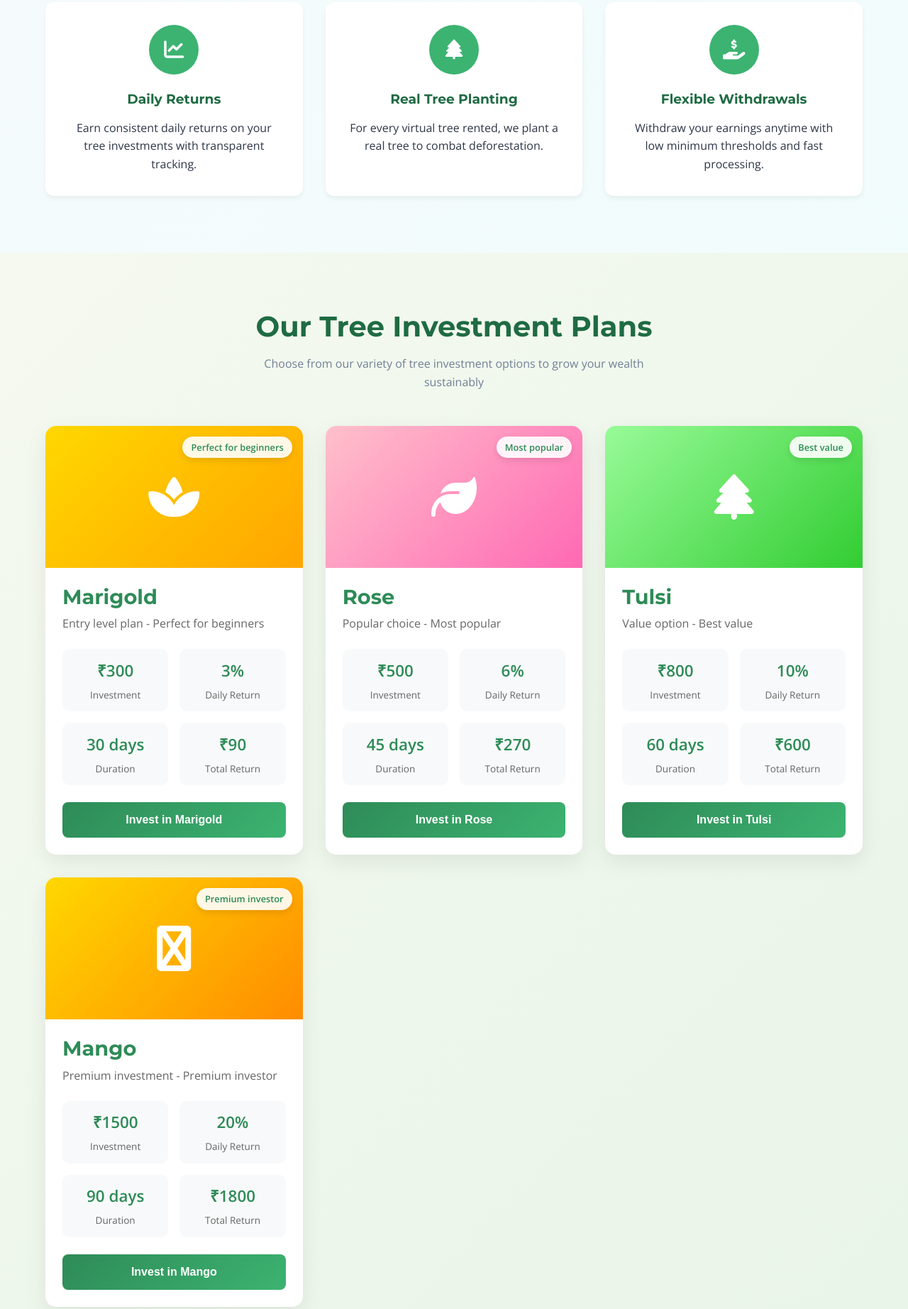
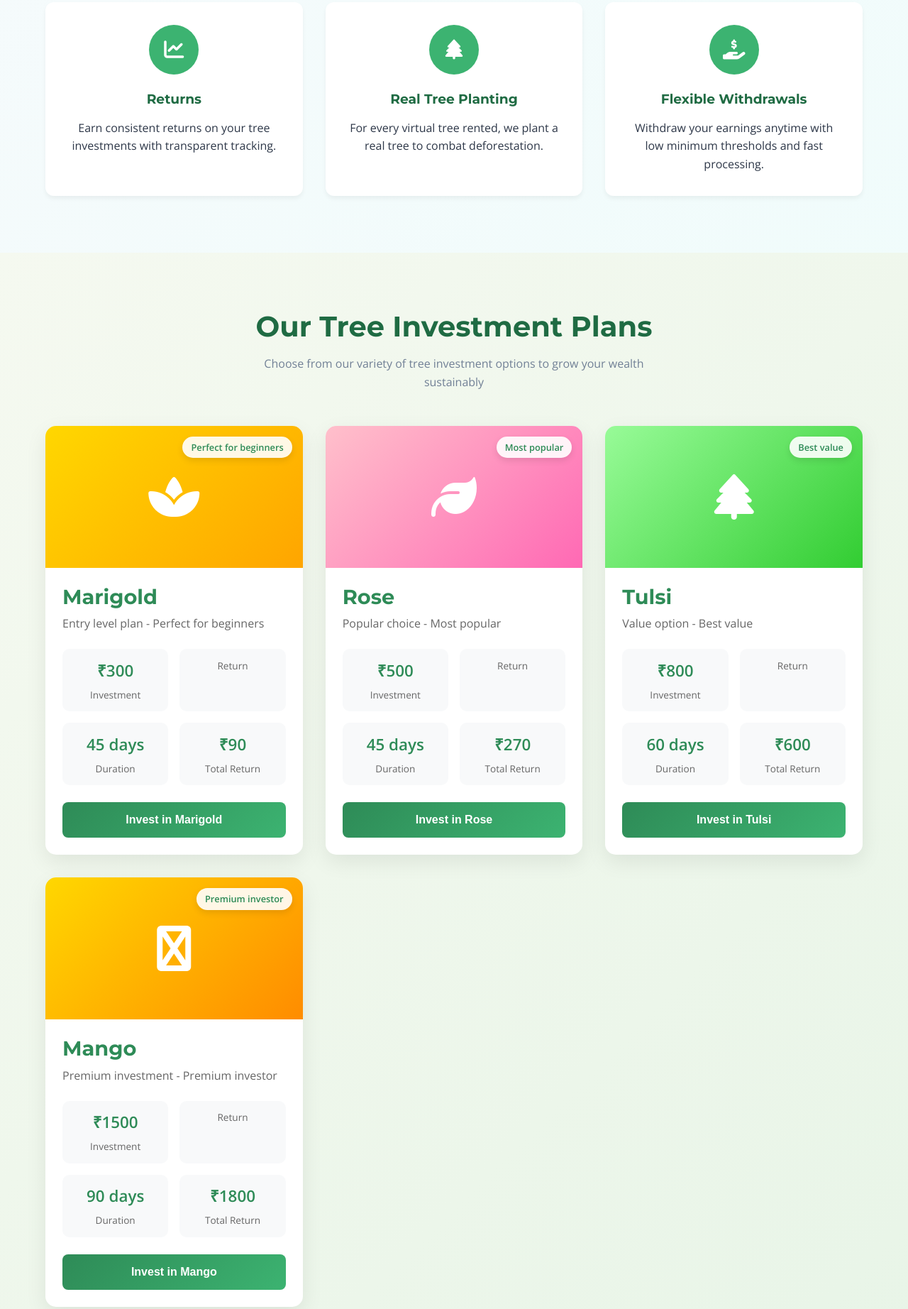
Before and after one commit to Amanj990/plant-a-tree, a website: page public/index.html in a window 1280 px wide. Shown: the part 776-2620 px from the top of the page at 71% size. Drawn offline with nearby package versions, Linux system fonts and the light colour scheme.

Commit message:
Update index.html

```diff
--- a/public/index.html
+++ b/public/index.html
@@ -4,7 +4,7 @@
   <meta charset="UTF-8" />
   <meta name="viewport" content="width=device-width, initial-scale=1.0" />
   <title>TreePlantFund - Grow Your Wealth While Planting Trees</title>
-  <meta name="description" content="Invest in virtual trees, earn daily returns, and contribute to real tree planting initiatives. Sustainable investing with purpose.">
+  <meta name="description" content="Invest in virtual trees, earn   returns, and contribute to real tree planting initiatives. Sustainable investing with purpose.">
   <!-- Google Fonts -->
   <link rel="preconnect" href="https://fonts.googleapis.com">
   <link rel="preconnect" href="https://fonts.gstatic.com" crossorigin>
@@ -672,7 +672,7 @@
     <div class="container">
       <div class="hero-content">
         <h1>Grow Your Wealth While Planting Trees</h1>
-        <p>Invest in virtual trees, earn daily returns, and contribute to real tree planting initiatives. Sustainable investing with purpose.</p>
+        <p>Invest in virtual trees, earn   returns, and contribute to real tree planting initiatives. Sustainable investing with purpose.</p>
         <div id="action-buttons">
           <!-- Buttons will be injected by JS -->
         </div>
@@ -692,8 +692,8 @@
           <div class="feature-icon">
             <i class="fas fa-chart-line"></i>
           </div>
-          <h3>Daily Returns</h3>
-          <p>Earn consistent daily returns on your tree investments with transparent tracking.</p>
+          <h3>  Returns</h3>
+          <p>Earn consistent   returns on your tree investments with transparent tracking.</p>
         </div>
         <div class="feature-card">
           <div class="feature-icon">
@@ -737,11 +737,10 @@
                 <div class="stat-label">Investment</div>
               </div>
               <div class="stat">
-                <div class="stat-value">3%</div>
-                <div class="stat-label">Daily Return</div>
+                <div class="stat-label">Return</div>
               </div>
               <div class="stat">
-                <div class="stat-value">30 days</div>
+                <div class="stat-value">45 days</div>
                 <div class="stat-label">Duration</div>
               </div>
               <div class="stat">
@@ -768,8 +767,7 @@
                 <div class="stat-label">Investment</div>
               </div>
               <div class="stat">
-                <div class="stat-value">6%</div>
-                <div class="stat-label">Daily Return</div>
+                <div class="stat-label">Return</div>
               </div>
               <div class="stat">
                 <div class="stat-value">45 days</div>
@@ -799,8 +797,7 @@
                 <div class="stat-label">Investment</div>
               </div>
               <div class="stat">
-                <div class="stat-value">10%</div>
-                <div class="stat-label">Daily Return</div>
+                <div class="stat-label">Return</div>
               </div>
               <div class="stat">
                 <div class="stat-value">60 days</div>
@@ -830,11 +827,10 @@
                 <div class="stat-label">Investment</div>
               </div>
               <div class="stat">
-                <div class="stat-value">20%</div>
-                <div class="stat-label">Daily Return</div>
+                <div class="stat-label">Return</div>
               </div>
               <div class="stat">
-                <div class="stat-value">90 days</div>
+                <div class="stat-value">90  days</div>
                 <div class="stat-label">Duration</div>
               </div>
               <div class="stat">
@@ -854,7 +850,7 @@
             <tr>
               <th>Plan</th>
               <th>Investment</th>
-              <th>Daily Return</th>
+              <th>Return</th>
               <th>Duration</th>
               <th>Total Return</th>
               <th>ROI</th>
@@ -864,34 +860,26 @@
             <tr>
               <td><strong>Marigold</strong></td>
               <td>₹300</td>
-              <td>3% (₹9/day)</td>
-              <td>30 days</td>
+              <td>45 days</td>
               <td>₹90</td>
-              <td>30%</td>
             </tr>
             <tr>
               <td><strong>Rose</strong></td>
               <td>₹500</td>
-              <td>6% (₹30/day)</td>
               <td>45 days</td>
               <td>₹270</td>
-              <td>54%</td>
             </tr>
             <tr>
               <td><strong>Tulsi</strong></td>
               <td>₹800</td>
-              <td>10% (₹80/day)</td>
               <td>60 days</td>
               <td>₹600</td>
-              <td>75%</td>
             </tr>
             <tr>
               <td><strong>Mango</strong></td>
               <td>₹1500</td>
-              <td>20% (₹300/day)</td>
               <td>90 days</td>
               <td>₹1800</td>
-              <td>120%</td>
             </tr>
           </tbody>
         </table>
@@ -920,7 +908,7 @@
         <div class="step">
           <div class="step-number">3</div>
           <h3>Start Earning</h3>
-          <p>Earn daily returns that you can withdraw or reinvest for compound growth.</p>
+          <p>Earn   returns that you can withdraw or reinvest for compound growth.</p>
         </div>
         <div class="step">
           <div class="step-number">4</div>
@@ -965,7 +953,7 @@
         </div>
         <div class="testimonial">
           <div class="testimonial-content">
-            <p>"The user interface is incredibly intuitive, and the daily returns are transparently displayed. I've recommended TreePlantFund to all my friends who want to start investing sustainably."</p>
+            <p>"The user interface is incredibly intuitive, and the   returns are transparently displayed. I've recommended TreePlantFund to all my friends who want to start investing sustainably."</p>
           </div>
           <div class="testimonial-author">
             <div class="author-avatar">A</div>
```
